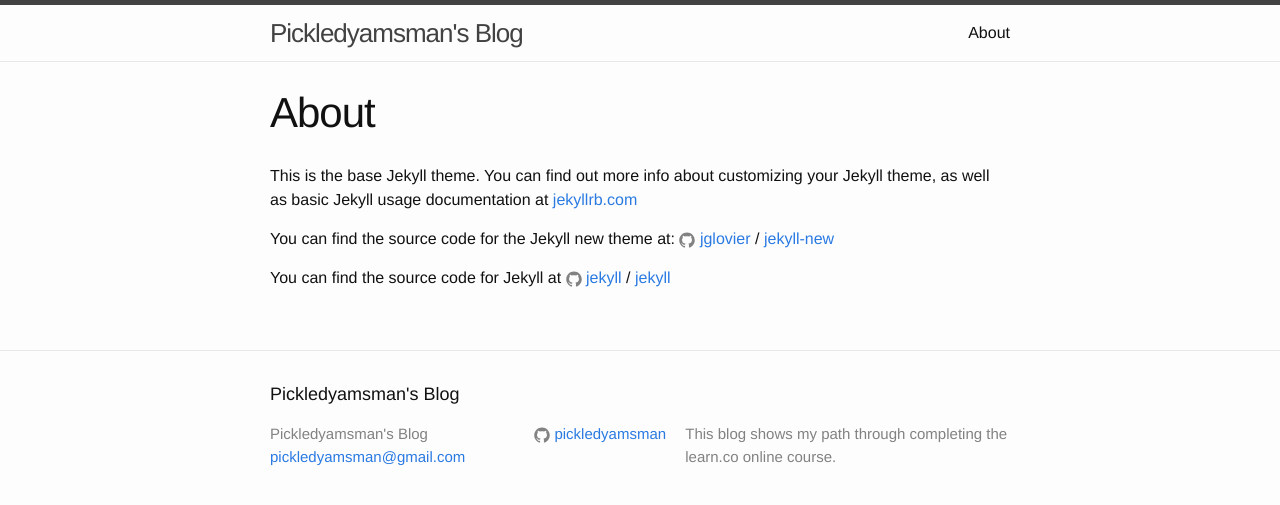
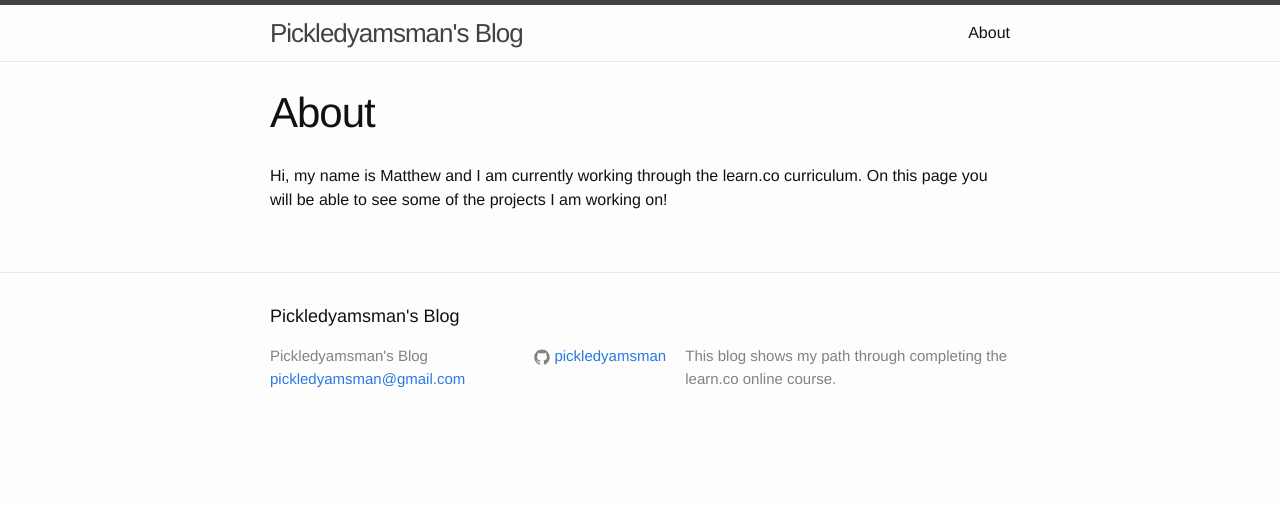
Before and after one commit to pickledyamsman/pickledyamsman.github.io, a Jekyll site: the page built from about.md, in a window 1280 px wide. Shown: the top 505 px of the page. Built offline with Jekyll 4.4.1, drawn with Linux system fonts in a browser that asks for light colours.

Commit message:
added about section

```diff
--- a/about.md
+++ b/about.md
@@ -4,12 +4,4 @@ title: About
 permalink: /about/
 ---
 
-This is the base Jekyll theme. You can find out more info about customizing your Jekyll theme, as well as basic Jekyll usage documentation at [jekyllrb.com](http://jekyllrb.com/)
-
-You can find the source code for the Jekyll new theme at:
-{% include icon-github.html username="jglovier" %} /
-[jekyll-new](https://github.com/jglovier/jekyll-new)
-
-You can find the source code for Jekyll at
-{% include icon-github.html username="jekyll" %} /
-[jekyll](https://github.com/jekyll/jekyll)
+Hi, my name is Matthew and I am currently working through the learn.co curriculum. On this page you will be able to see some of the projects I am working on!
```
